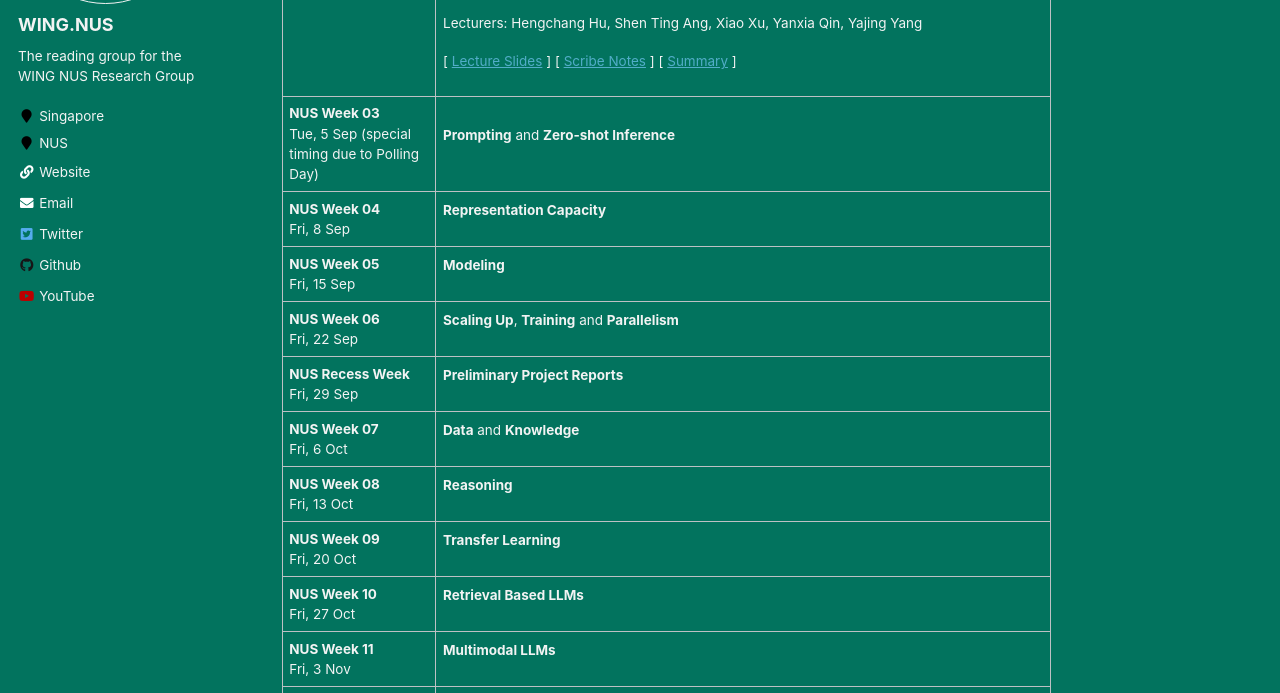
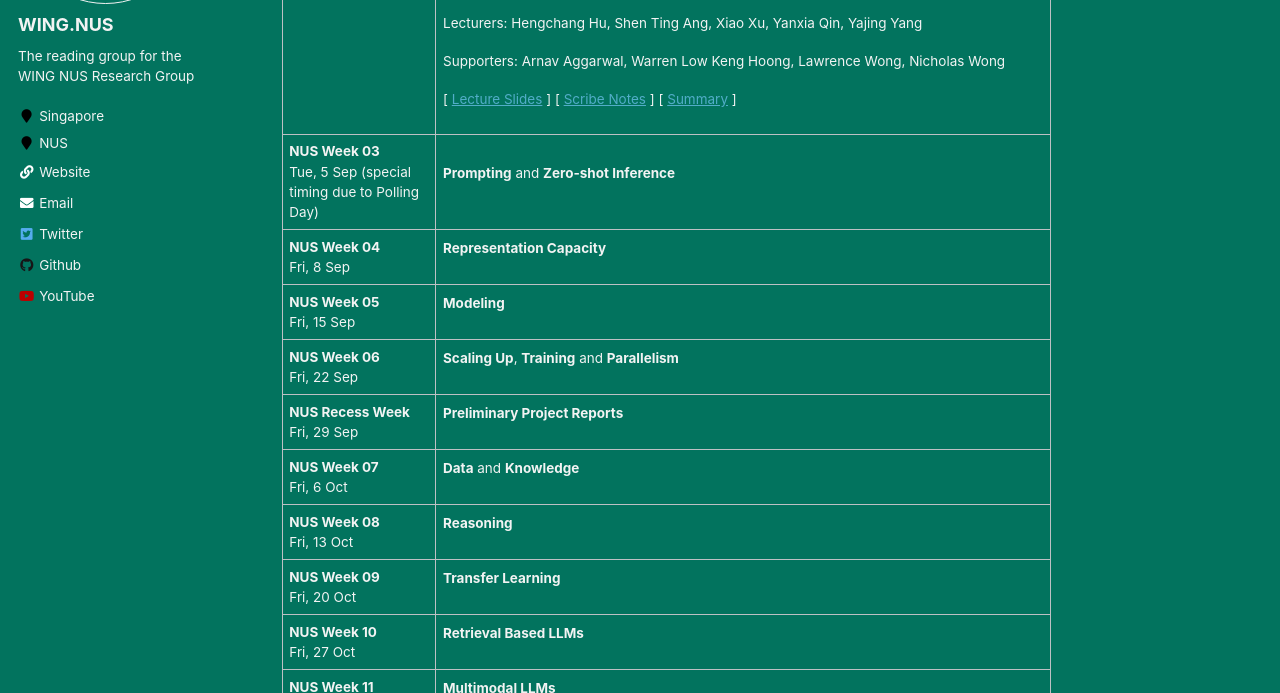
Before and after one commit to WING-NUS/cs6101, a Jekyll site: the page built from _pages/about.md, in a window 1280 px wide and 900 px high, scrolled down 2503 px, cut to the strip 207-900 px from the top of the window. Built offline with Jekyll 4.4.1, drawn with Linux system fonts in a browser that asks for light colours.

Commit message:
Add lecture 2 supporters

```diff
--- a/_pages/about.md
+++ b/_pages/about.md
@@ -117,6 +117,9 @@ Recognition and Sentiment Classification". [&nbsp;<a href = "http://ir.hit.edu.c
       <p>
         <p>
         Lecturers: Hengchang Hu, Shen Ting Ang, Xiao Xu, Yanxia Qin, Yajing Yang<br/>
+        </p>
+      <p>
+        Supporters: Arnav Aggarwal, Warren Low Keng Hoong, Lawrence Wong, Nicholas Wong<br/>
         </p>
         <p>
         [&nbsp;<a href="http://bit.ly/cs6101-t2310-w02">Lecture Slides</a>&nbsp;]
@@ -240,6 +243,7 @@ Recognition and Sentiment Classification". [&nbsp;<a href = "http://ir.hit.edu.c
 
 
 
+
 ## Organizers {#org}
 
 This version of CS6101 is jointly run by [WING@NUS](http://wing.comp.nus.edu.sg/) and incoming faculty [Michael Qizhe Xie](https://www.michaelxie.com/)
```
